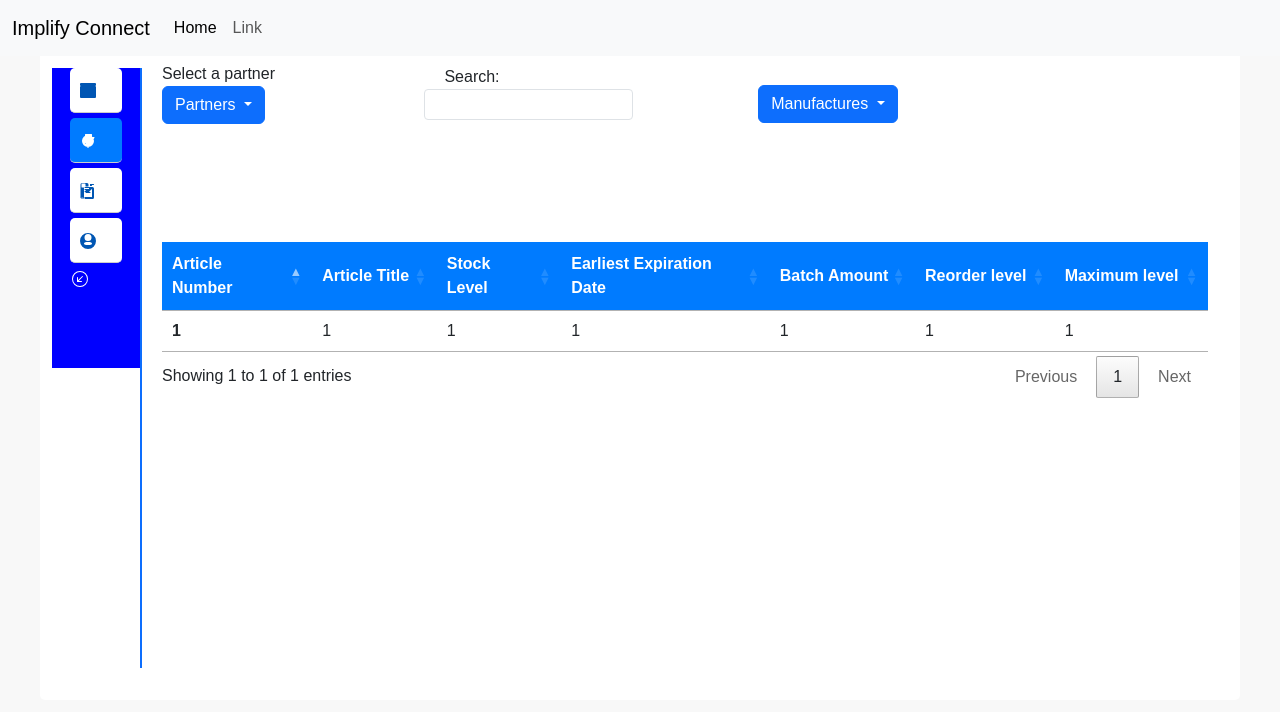
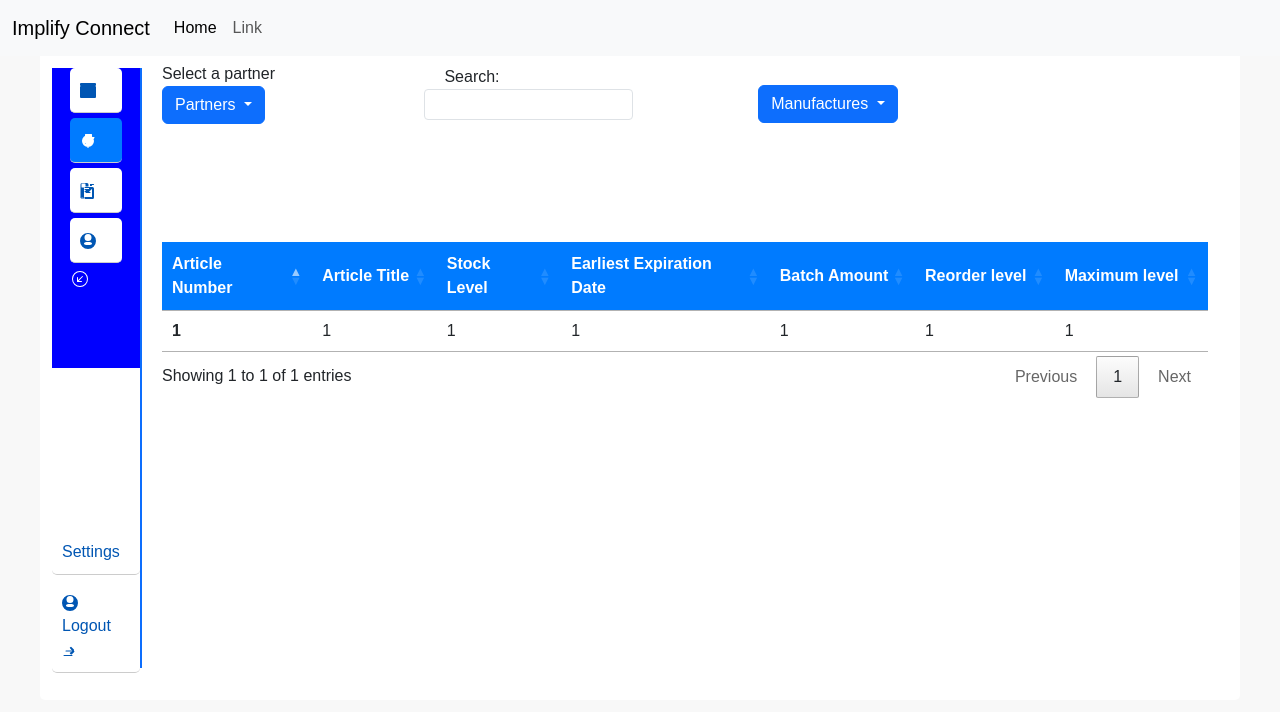
Before and after one commit to yedhukrishnaG/django, a Django app: page /newdashboardview/ in a window 1280 px wide. Shown: the top 712 px of the page. Run offline with Django 4.2, Linux system fonts and the light colour scheme; some libraries are stand-ins or nearby versions.

Commit message:
logout icon

```diff
--- a/django/hello_django/templates/newdashboardview.html
+++ b/django/hello_django/templates/newdashboardview.html
@@ -136,6 +136,11 @@
 }
         }
 
+        .settings-profile{
+            position: relative;
+            top: 25%;
+        }
+
 
     </style>
 </head>
@@ -211,6 +216,27 @@
                 </svg>
 
             </div>
+
+            <div class="settings-profile" style="position: relative; top: 27%;">
+                <ul>
+                    <li class="tab" id="settingsTab">Settings</li>
+                    <li class="tab" id="logoutTab">
+                        <!-- SVG icon for profile photo -->
+                        <svg xmlns="http://www.w3.org/2000/svg" width="16" height="16" fill="currentColor" class="bi bi-person-circle" viewBox="0 0 16 16">
+                            <path d="M8 0a8 8 0 1 1 0 16A8 8 0 0 1 8 0zm0 8a3.5 3.5 0 1 0 0-7 3.5 3.5 0 0 0 0 7zm0 1c-1.5 0-4 0-4 2 0 .5 1.5 1 4 1s4-.5 4-1c0-2-2.5-2-4-2zm3-.5a.5.5 0 1 1-1 0 .5.5 0 0 1 1 0z"/>
+                        </svg>
+                        Logout
+                        <!-- SVG icon for logout -->
+                        <svg xmlns="http://www.w3.org/2000/svg" width="16" height="16" fill="currentColor" class="bi bi-box-arrow-right" viewBox="0 0 16 16">
+                            <path fill-rule="evenodd" d="M10.5 12.5a.5.5 0 0 1-.5.5h-8a.5.5 0 0 1 0-1h8a.5.5 0 0 1 .5.5z"/>
+                            <path fill-rule="evenodd" d="M11.854 8a.5.5 0 0 1 0 .707l-2.5 2.5a.5.5 0 0 1-.708 0l-.707-.707a.5.5 0 0 1 0-.708L10.646 8l-2.707-2.707a.5.5 0 0 1 0-.708l.707-.707a.5.5 0 0 1 .708 0l2.5 2.5a.5.5 0 0 1 0 .707z"/>
+                            <path fill-rule="evenodd" d="M3.5 8a.5.5 0 0 1 .5-.5h6.793L9.146 6.354a.5.5 0 0 1 .708-.708l2.5 2.5a.5.5 0 0 1 0 .708l-2.5 2.5a.5.5 0 0 1-.708-.708L10.293 8.5H4a.5.5 0 0 1-.5-.5z"/>
+                        </svg>
+                    </li>
+                </ul>
+            </div>
+
+
 
         </div>
 
```
